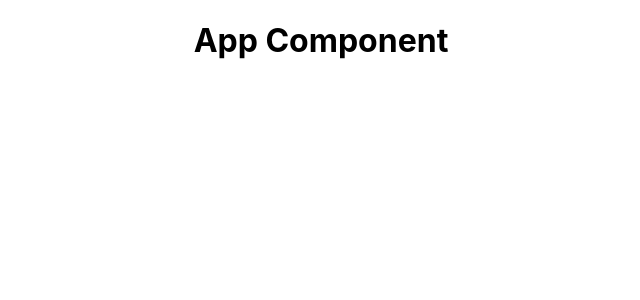
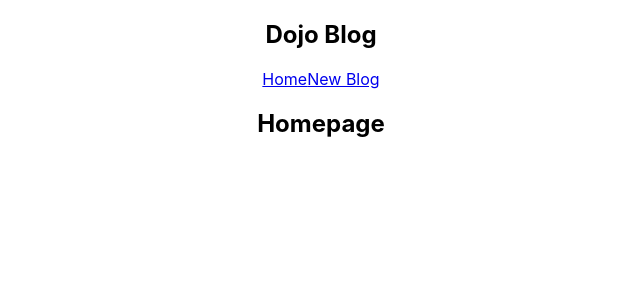
Before and after one commit to codelahiru/webdev-react-dojo-blog, a React (Create React App) app in the folder dojo-blog/: page / in a window 1280 px wide. Shown: the top 300 px of the page, without its empty margins (319-959 px from the left). Built offline with nearby package versions, Linux system fonts and the light colour scheme.

Commit message:
Lesson 5 - multiple components

```diff
--- a/dojo-blog/src/App.js
+++ b/dojo-blog/src/App.js
@@ -1,11 +1,14 @@
 import './App.css';
+import Navbar from './Navbar';
+import Home from './Home';
 
 function App() {
-  return (
+   return (
     <div className="App">
-      <div className="content"></div>
-      <h1>App Component</h1>
-
+      <Navbar />
+      <div className="content">
+        <Home />
+      </div>
     </div>
   );
 }
--- /dev/null
+++ b/dojo-blog/src/Home.js
@@ -0,0 +1,9 @@
+const Home = () => {
+    return (
+        <div className="home">
+            <h2>Homepage</h2>
+        </div>
+     );
+}
+
+export default Home;
--- /dev/null
+++ b/dojo-blog/src/Navbar.js
@@ -0,0 +1,13 @@
+const Navbar = () => {
+    return (
+        <nav className="navbar">
+            <h1>Dojo Blog</h1>
+            <div className="links">
+                <a href="/">Home</a>
+                <a href="/create">New Blog</a>
+            </div>
+        </nav>
+     );
+}
+
+export default Navbar;
```
